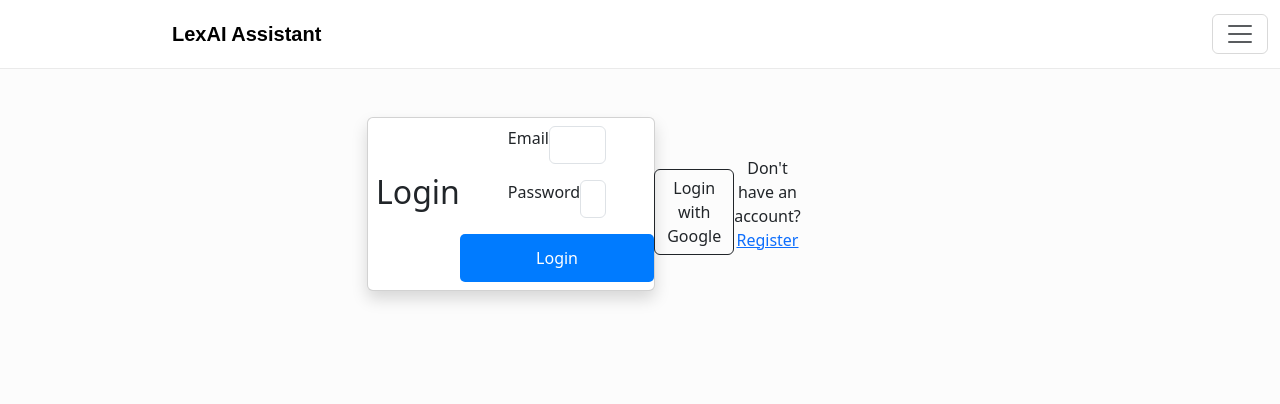
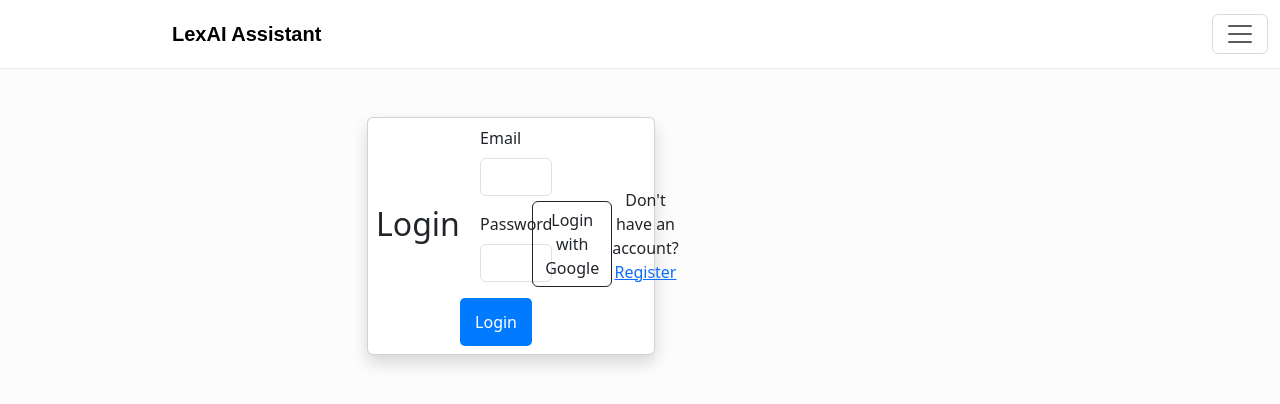
Before and after one commit to winther-s0ldier/Zanger, a React (Vite) app: page /login in a window 1280 px wide. Shown: the top 404 px of the page. Built offline with nearby package versions, Linux system fonts and the light colour scheme.

Commit message:
Update Notes.css

```diff
--- a/src/Notes.css
+++ b/src/Notes.css
@@ -1,6 +1,7 @@
 .mb-3 {
-  margin-left: 3rem;
-  margin-right: 3rem;
+  margin-left: 10%;
+
+  width: 80%;
 }
 
 /* When max-width is 1440px */
@@ -65,11 +66,8 @@
     cursor: pointer;
   }
   .mb-3 {
-    display: flex;
-    justify-content: center;
-  }
-  textarea {
-    width: 50%;
+    margin-left: 28%;
+    width: 100%;
   }
 }
 
```
